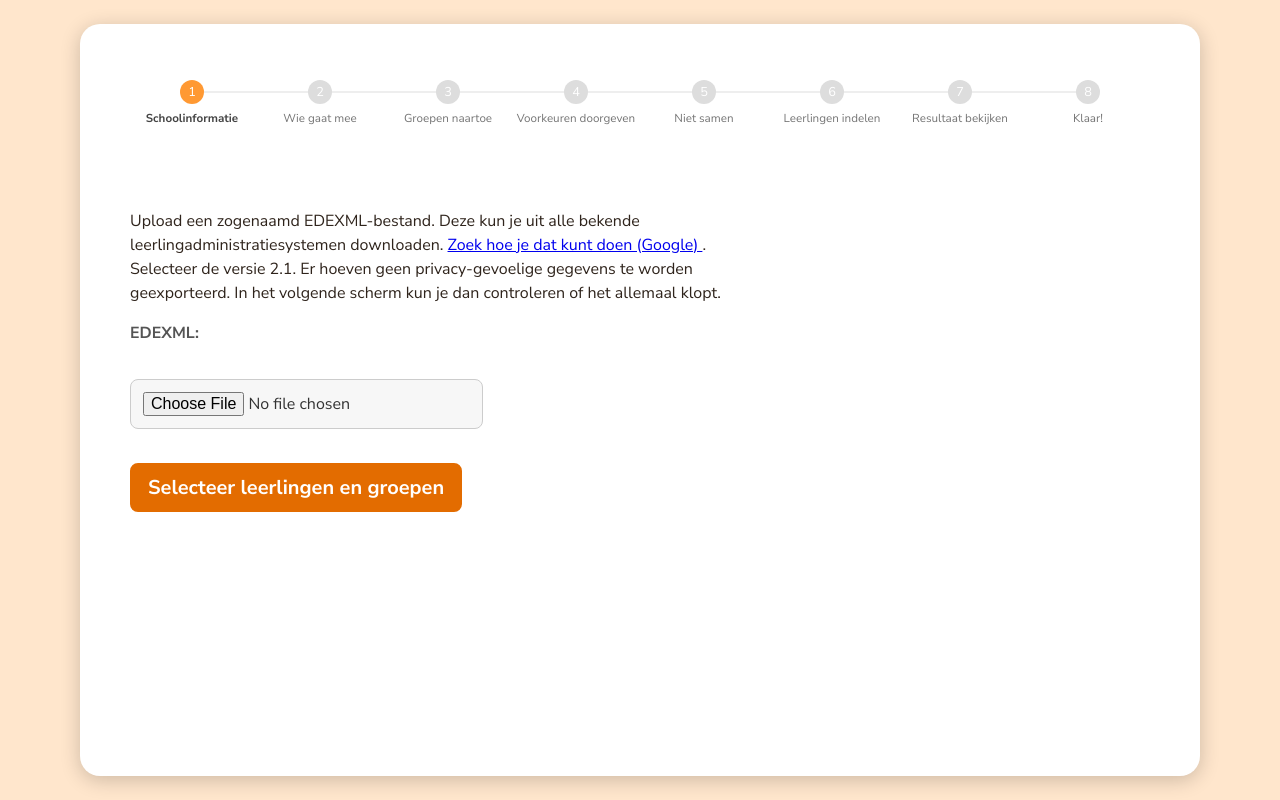
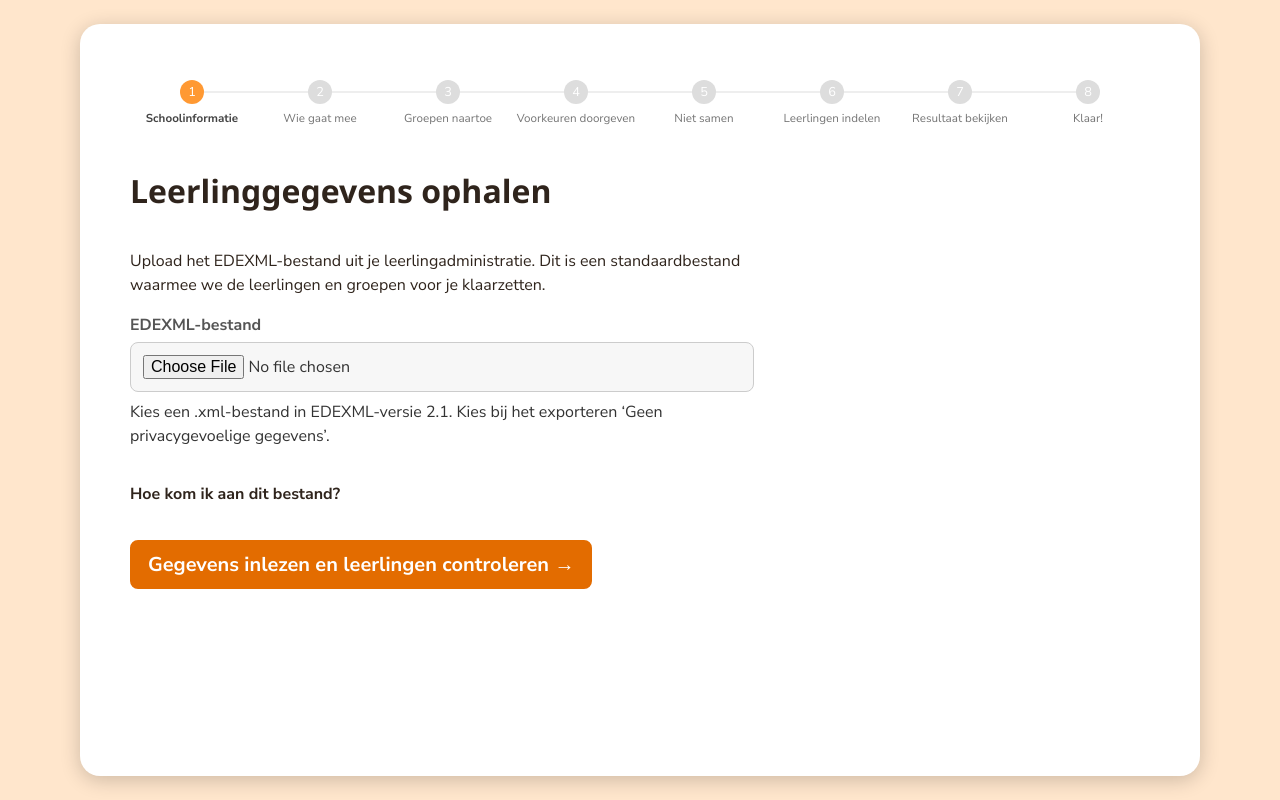
Before and after one commit to SjoerdCor/aliexpress, a Python web app: template templates/upload_edexml.html in a window 1280 px wide. Run offline with Jinja, Linux system fonts and the light colour scheme; the template is opened without the code that fills it, so the values that code supplies are empty.

Commit message:
Improve EDEXML upload page

```diff
--- /dev/null
+++ b/static/upload-edexml.css
@@ -0,0 +1,105 @@
+/* Page-specific layout for the EDEXML upload step. */
+.upload-edexml-intro,
+.upload-edexml-form {
+  width: 100%;
+  max-width: 65ch;
+}
+
+.upload-edexml-intro,
+.upload-edexml-help,
+.upload-edexml-help-details p {
+  line-height: 1.5;
+}
+
+.upload-edexml-field,
+.upload-edexml-choice {
+  box-sizing: border-box;
+  width: 100%;
+  margin: 0 0 1.5rem;
+}
+
+.upload-edexml-field > label,
+.upload-edexml-choice > label {
+  display: block;
+  margin-bottom: 0.35rem;
+}
+
+.upload-edexml-field input[type="file"],
+.upload-edexml-choice select {
+  box-sizing: border-box;
+  max-width: 100%;
+  min-height: 44px;
+  margin: 0;
+}
+
+.upload-edexml-choice {
+  padding: 1rem;
+}
+
+.upload-edexml-choice legend {
+  max-width: 100%;
+  padding: 0 0.25rem;
+  font-weight: 700;
+  line-height: 1.35;
+}
+
+.upload-edexml-help {
+  margin: 0.5rem 0 0.75rem;
+  color: #333;
+}
+
+.upload-edexml-help-details {
+  max-width: 65ch;
+  margin: 0 0 1.5rem;
+}
+
+.upload-edexml-help-details summary {
+  display: flex;
+  min-height: 44px;
+  box-sizing: border-box;
+  align-items: center;
+  padding: 0.5rem 0;
+  cursor: pointer;
+  font-weight: 700;
+}
+
+.upload-edexml-help-details p {
+  margin: 0.75rem 0;
+}
+
+.upload-edexml-help-details a {
+  overflow-wrap: anywhere;
+}
+
+.upload-edexml-checkbox-list {
+  display: grid;
+  gap: 0.25rem;
+}
+
+.upload-edexml-checkbox-list label {
+  display: flex;
+  min-height: 44px;
+  box-sizing: border-box;
+  align-items: center;
+  gap: 0.65rem;
+  font-weight: 400;
+}
+
+.upload-edexml-checkbox-list input[type="checkbox"] {
+  flex: 0 0 auto;
+  width: 1.25rem;
+  height: 1.25rem;
+  margin: 0;
+}
+
+.upload-edexml-form > .button {
+  max-width: 100%;
+  white-space: normal;
+  overflow-wrap: anywhere;
+}
+
+@media (max-width: 420px) {
+  .upload-edexml-form > .button {
+    width: 100%;
+  }
+}
--- a/templates/upload_edexml.html
+++ b/templates/upload_edexml.html
@@ -1,39 +1,51 @@
 {% extends "base.html" %}
 {% set current_step = 1 %}
+{% block extra_styles %}<link rel="stylesheet" href="{{ url_for('static', filename='upload-edexml.css') }}">{% endblock %}
+{% block header %}Leerlinggegevens ophalen{% endblock %}
 {% block content %}
-<p> Upload een zogenaamd EDEXML-bestand.
-  Deze kun je uit alle bekende leerlingadministratiesystemen downloaden. <a href="https://www.google.com/search?q=edexml+exporteren"
-     target="_blank"
-     rel="noopener noreferrer"
-     aria-label="Zoek op Google: hoe uploaden EDEXML bestand invulformulieren leerlingadministratie">
-    Zoek hoe je dat kunt doen (Google)
-  </a>. Selecteer de versie 2.1. Er hoeven geen privacy-gevoelige gegevens te worden geexporteerd.
-In het volgende scherm kun je dan controleren of het allemaal klopt.
-</p>
-<form method="post" enctype="multipart/form-data">
-    <label for="edexml">EDEXML:</label><br>
-    <input type="file" name="edexml" accept=".xml" required><br><br>
+<p class="upload-edexml-intro">Upload het EDEXML-bestand uit je leerlingadministratie. Dit is een standaardbestand waarmee we de leerlingen en groepen voor je klaarzetten.</p>
+
+<form method="post" enctype="multipart/form-data" class="upload-edexml-form">
+    <div class="upload-edexml-field">
+        <label for="edexml">EDEXML-bestand</label>
+        <input id="edexml" type="file" name="edexml" accept=".xml" required aria-describedby="edexml-help">
+        <p id="edexml-help" class="upload-edexml-help">Kies een .xml-bestand in EDEXML-versie 2.1. Kies bij het exporteren ‘Geen privacygevoelige gegevens’.</p>
+    </div>
+
+    <details class="upload-edexml-help-details">
+        <summary>Hoe kom ik aan dit bestand?</summary>
+        <p>Zoek de EDEXML-export in de handleiding van je leerlingadministratiesysteem. Vraag de beheerder van dat systeem om hulp als je de export niet kunt vinden.</p>
+        <p><a href="https://www.google.com/search?q=edexml+exporteren" target="_blank" rel="noopener noreferrer" aria-label="Zoek op hoe je een EDEXML-bestand exporteert ↗ (opent een externe zoekopdracht)">Zoek op hoe je een EDEXML-bestand exporteert ↗</a></p>
+    </details>
+
     {% if mode == "forward" %}
-    <label for="jaargroep">Jaarlaag (huidig) die moet worden ingedeeld</label>
-    <select name="jaargroep" required>
+    <fieldset class="upload-edexml-choice">
+        <legend>Welke huidige jaarlaag wil je indelen?</legend>
+        <p id="jaargroep-help" class="upload-edexml-help">Kies de jaarlaag van de leerlingen die volgend schooljaar naar de volgende groepen gaan.</p>
+        <label for="jaargroep">Huidige jaarlaag</label>
+        <select id="jaargroep" name="jaargroep" required aria-describedby="jaargroep-help">
             {% for year in range(1, 9) %}
             <option value="{{ year }}">{{ year }}</option>
             {% endfor %}
         </select>
+    </fieldset>
     {% elif mode == "redistribute_and_forward" %}
-    <fieldset>
-        <legend>Welke jaarlagen (huidig) deel je opnieuw in? (bijv. 5, 6 en 7)</legend>
+    <fieldset class="upload-edexml-choice" aria-describedby="jaargroepen-help">
+        <legend>Welke huidige jaarlagen wil je indelen?</legend>
+        <p id="jaargroepen-help" class="upload-edexml-help">Selecteer alle jaarlagen die een jaar verder gaan en daarbij opnieuw over de groepen worden verdeeld.</p>
+        <div class="upload-edexml-checkbox-list">
         {% for year in range(1, 9) %}
-        <label>
-            <input type="checkbox" name="jaargroepen" value="{{ year }}">
+        <label for="jaargroep-{{ year }}">
+            <input id="jaargroep-{{ year }}" type="checkbox" name="jaargroepen" value="{{ year }}">
             {{ year }}
-        </label><br>
+        </label>
         {% endfor %}
+        </div>
     </fieldset>
     {% endif %}
+
     <button type="submit" class="button">
-        {% if mode == "redistribute" %}Ga door naar groepskeuze{% else %}Selecteer leerlingen en groepen{% endif %}
+        {% if mode == "redistribute" %}Gegevens inlezen en groepen kiezen →{% else %}Gegevens inlezen en leerlingen controleren →{% endif %}
     </button>
-    <br><br>
 </form>
 {% endblock %}
```
Also changed, not shown: docs/plans/toegankelijke-app/03-leerlinggegevens-ophalen.md (added, +46 -0 lines), tests/browser/test_herindelen_browser.py (+2 -1 lines), tests/browser/test_upload_edexml_browser.py (added, +124 -0 lines), tests/test_wizard_edexml.py (+41 -3 lines), docs/plans/toegankelijke-app/README.md. Lines whose indentation alone changed are shown as unchanged.
